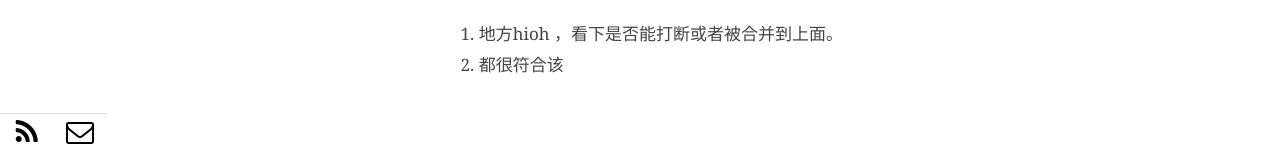
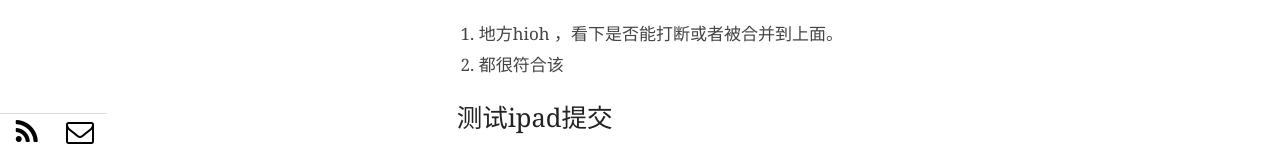
Before and after one commit to vingeart/vingeart.github.io, a Jekyll site: the page built from _posts/2015-09-06-测试文章各项内容.md, in a window 1280 px wide. Shown: the part 2577-2726 px from the top of the page. Built offline with Jekyll 4.4.1, drawn with Linux system fonts in a browser that asks for light colours; comment, search, counter and statistics services are not loaded.

Commit message:
测试ipad

```diff
--- a/_posts/2015-09-06-测试文章各项内容.md
+++ b/_posts/2015-09-06-测试文章各项内容.md
@@ -125,3 +125,5 @@ published: True
 1. 地方hioh
 ，看下是否能打断或者被合并到上面。
 2. 都很符合该
+
+## 测试ipad提交
```
